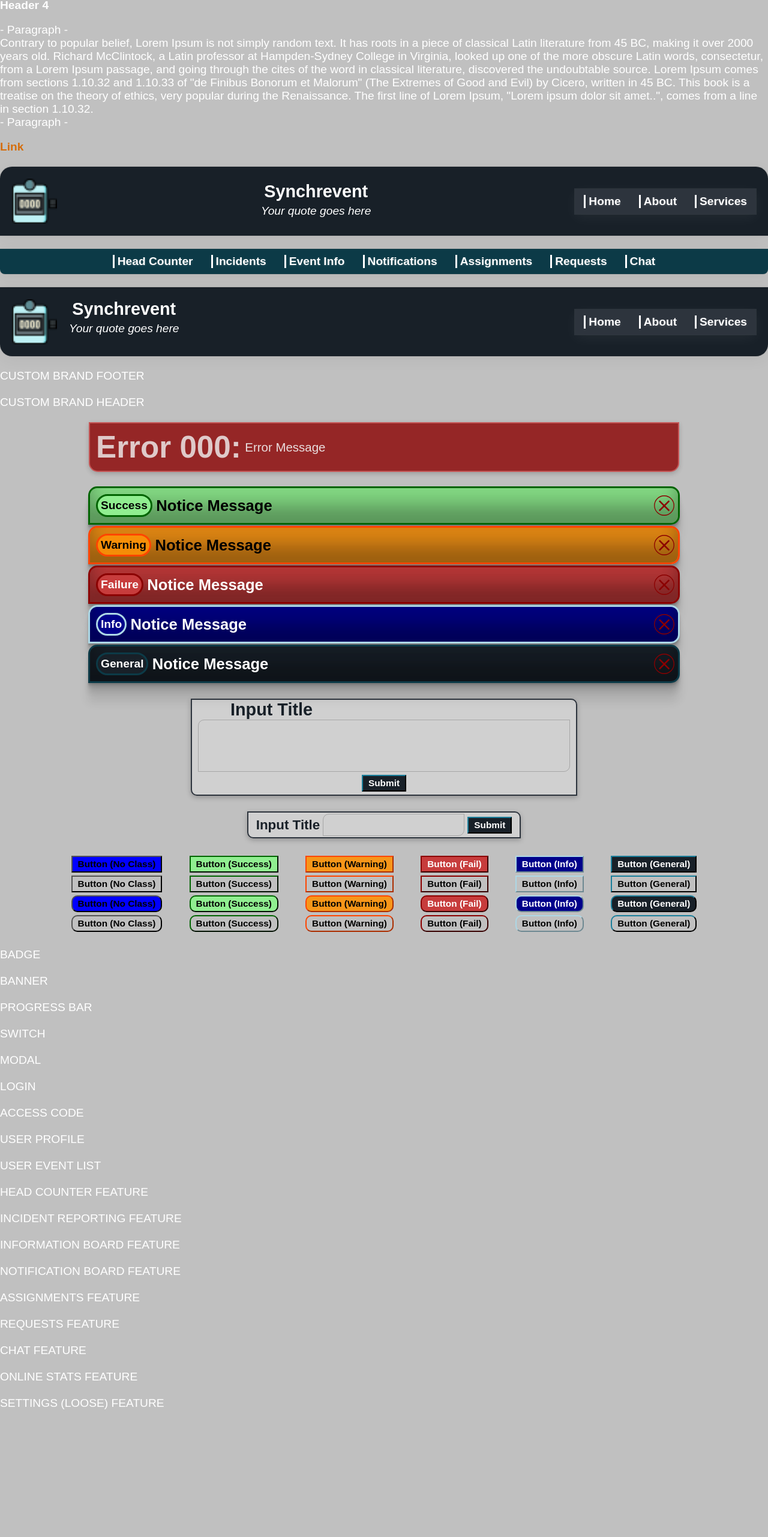
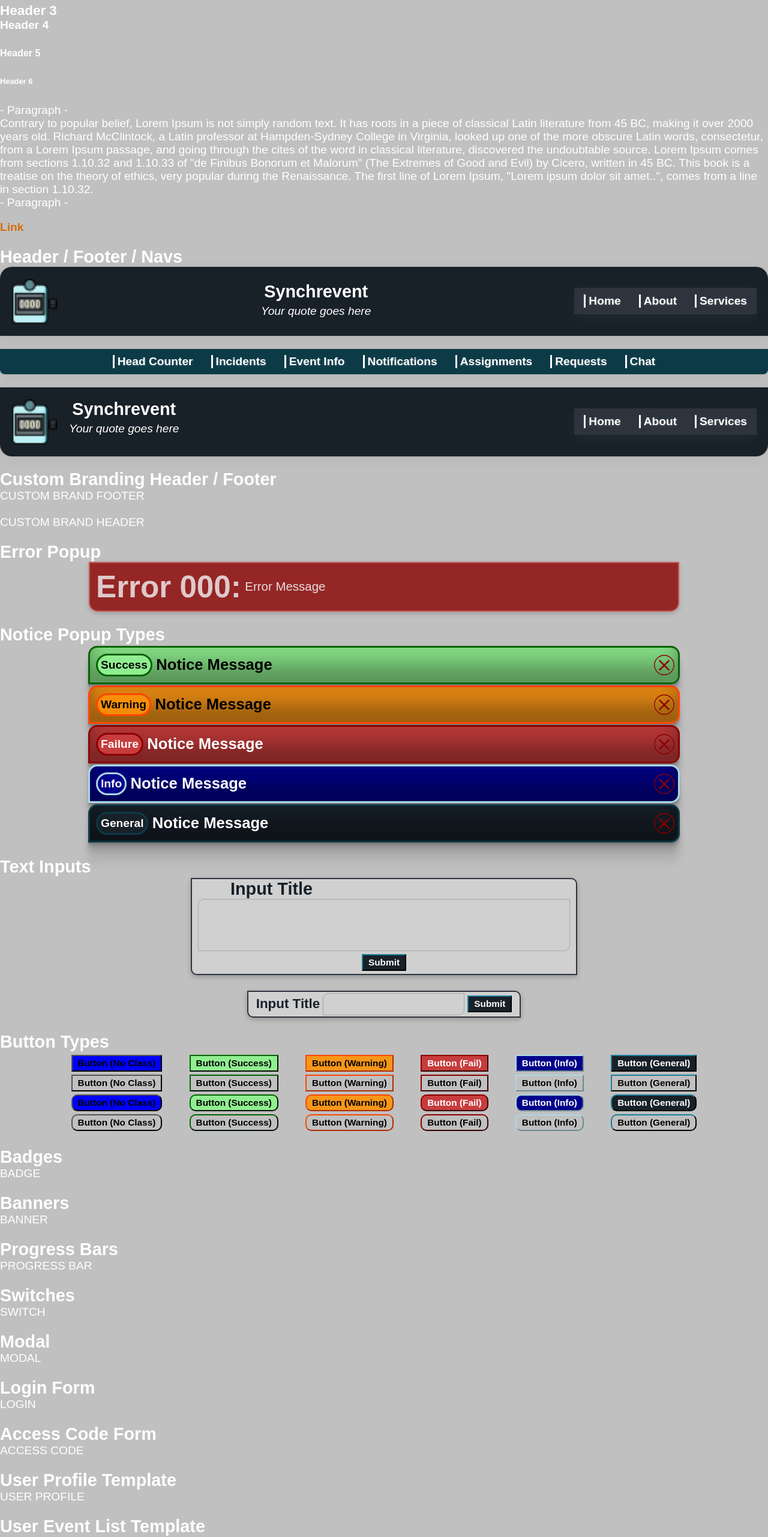
Before and after one commit to 3lanceTyler/synchrevent-test_env, a plain HTML site: page None-Inc/Templates/templates.html in a window 1280 px wide. Shown: the part 105-2668 px from the top of the page at 60% size. Before the commit the page ends 2456 px from the top, so only its background shows below. Drawn offline with nearby package versions, Linux system fonts and the light colour scheme.

Commit message:
Update templates.html

```diff
--- a/None-Inc/Templates/templates.html
+++ b/None-Inc/Templates/templates.html
@@ -19,10 +19,13 @@
 <body>
 
 <div class="">
+<h2 class="temptitle">Generic</h2>
 <h1>Header 1</h1>
 <h2>Header 2</h2>
 <h3>Header 3</h3>
 <h4>Header 4</h4>
+<h5>Header 5</h5>
+<h6>Header 6</h6>
 
 <p>- Paragraph - <br />
     Contrary to popular belief, Lorem Ipsum is not simply random text. It has roots in a piece of classical Latin literature from 45 BC, making it over 2000 years old. Richard McClintock, a Latin professor at Hampden-Sydney College in Virginia, looked up one of the more obscure Latin words, consectetur, from a Lorem Ipsum passage, and going through the cites of the word in classical literature, discovered the undoubtable source. Lorem Ipsum comes from sections 1.10.32 and 1.10.33 of "de Finibus Bonorum et Malorum" (The Extremes of Good and Evil) by Cicero, written in 45 BC. This book is a treatise on the theory of ethics, very popular during the Renaissance. The first line of Lorem Ipsum, "Lorem ipsum dolor sit amet..", comes from a line in section 1.10.32.
@@ -35,6 +38,7 @@
 
 
 <!-- HEADER -->
+<h2 class="temptitle"> Header / Footer / Navs</h2>
 <header>
     <img src="../../favicon.ico.png" alt="Synchrevent Logo" id="logo">
     <div>
@@ -91,6 +95,7 @@
 
 
 <br />
+<h2 class="temptitle"> Custom Branding Header / Footer</h2>
 <!-- CUSTOM BRAND FOOTER -->
 <div>
 CUSTOM BRAND FOOTER
@@ -108,6 +113,7 @@ CUSTOM BRAND HEADER
 
 
 <br />
+<h2 class="temptitle">Error Popup</h2>
 <!-- ERROR -->
 <div id="error-popup">
     <h1>Error <span id="error-code">000</span>:</h1>
@@ -116,6 +122,7 @@ CUSTOM BRAND HEADER
 
 
 <br />
+<h2 class="temptitle">Notice Popup Types</h2>
 <!-- NOTCIE -->
 <div id="SetDynamicallyWhenPost" class="notice-popup success">
     <h1 id="notice-type" class="success">Success</h1>
@@ -149,6 +156,7 @@ CUSTOM BRAND HEADER
 
 
 <br />
+<h2 class="temptitle">Text Inputs</h2>
 <!-- TEXT INPUT -->
 <div class="txt-inp-cont">
 <h2 class="txt-inp-title">Input Title</h2>
@@ -171,6 +179,7 @@ CUSTOM BRAND HEADER
 
 
 <br />
+<h2 class="temptitle">Button Types</h2>
 <!-- BUTTONS -->
 <div style="display: flex; justify-content: space-around; width: 85%; margin: 5px auto;">
     <button class="btn" type="button" onclick="">Button (No Class)</button>
@@ -207,6 +216,7 @@ CUSTOM BRAND HEADER
 
 
 <br />
+<h2 class="temptitle">Badges</h2>
 <!-- BADGE -->
 <div>
 BADGE
@@ -214,6 +224,7 @@ BADGE
 
 
 <br />
+<h2 class="temptitle">Banners</h2>
 <!-- BANNER -->
 <div>
 BANNER
@@ -221,6 +232,7 @@ BANNER
 
 
 <br />
+<h2 class="temptitle">Progress Bars</h2>
 <!-- PROGRESS BAR -->
 <div>
 PROGRESS BAR
@@ -228,6 +240,7 @@ PROGRESS BAR
 
 
 <br />
+<h2 class="temptitle">Switches</h2>
 <!--SWITCH  -->
 <div>
 SWITCH
@@ -235,6 +248,7 @@ SWITCH
 
 
 <br />
+<h2 class="temptitle">Modal</h2>
 <!-- MODAL -->
 <div>
 MODAL
@@ -246,6 +260,7 @@ MODAL
 
 
 <br />
+<h2 class="temptitle">Login Form</h2>
 <!-- LOGIN -->
 <div>
 LOGIN
@@ -253,6 +268,7 @@ LOGIN
 
 
 <br />
+<h2 class="temptitle">Access Code Form</h2>
 <!-- ACCESS CODE -->
 <div>
 ACCESS CODE
@@ -260,6 +276,7 @@ ACCESS CODE
 
 
 <br />
+<h2 class="temptitle">User Profile Template</h2>
 <!-- USER PROFILE -->
 <div>
 USER PROFILE
@@ -267,6 +284,7 @@ USER PROFILE
 
 
 <br />
+<h2 class="temptitle">User Event List Template</h2>
 <!-- USER EVENT LIST -->
 <div>
 USER EVENT LIST
@@ -278,6 +296,7 @@ USER EVENT LIST
 
 
 <br />
+<h2 class="temptitle">Head Counter</h2>
 <!-- HEAD COUNTER -->
 <div>
 HEAD COUNTER FEATURE
@@ -285,6 +304,7 @@ HEAD COUNTER FEATURE
 
 
 <br />
+<h2 class="temptitle">Incident Reporting</h2>
 <!-- INCIDENT REPORTING -->
 <div>
 INCIDENT REPORTING FEATURE
@@ -292,6 +312,7 @@ INCIDENT REPORTING FEATURE
 
 
 <br />
+<h2 class="temptitle">Information Board</h2>
 <!-- INFORMATION BOARD -->
 <div>
 INFORMATION BOARD FEATURE
@@ -299,6 +320,7 @@ INFORMATION BOARD FEATURE
 
 
 <br />
+<h2 class="temptitle">Notification Panel</h2>
 <!-- NOTIFICATION BOARD -->
 <div>
 NOTIFICATION BOARD FEATURE
@@ -306,6 +328,7 @@ NOTIFICATION BOARD FEATURE
 
 
 <br />
+<h2 class="temptitle">Assignment Feed</h2>
 <!-- ASSIGNMENTS -->
 <div>
 ASSIGNMENTS FEATURE
@@ -313,6 +336,7 @@ ASSIGNMENTS FEATURE
 
 
 <br />
+<h2 class="temptitle">Request Panel</h2>
 <!-- REQUESTS -->
 <div>
 REQUESTS FEATURE
@@ -320,6 +344,7 @@ REQUESTS FEATURE
 
 
 <br />
+<h2 class="temptitle">Chat Area</h2>
 <!-- CHAT -->
 <div>
 CHAT FEATURE
@@ -327,6 +352,7 @@ CHAT FEATURE
 
 
 <br />
+<h2 class="temptitle">User Online Stats</h2>
 <!-- ONLINE STATS -->
 <div>
 ONLINE STATS FEATURE
@@ -334,6 +360,7 @@ ONLINE STATS FEATURE
 
 
 <br />
+<h2 class="temptitle">Loose Settings</h2>
 <!-- SETTINGS (LOOSE) CONTAINER -->
 <div>
 SETTINGS (LOOSE) FEATURE
```
